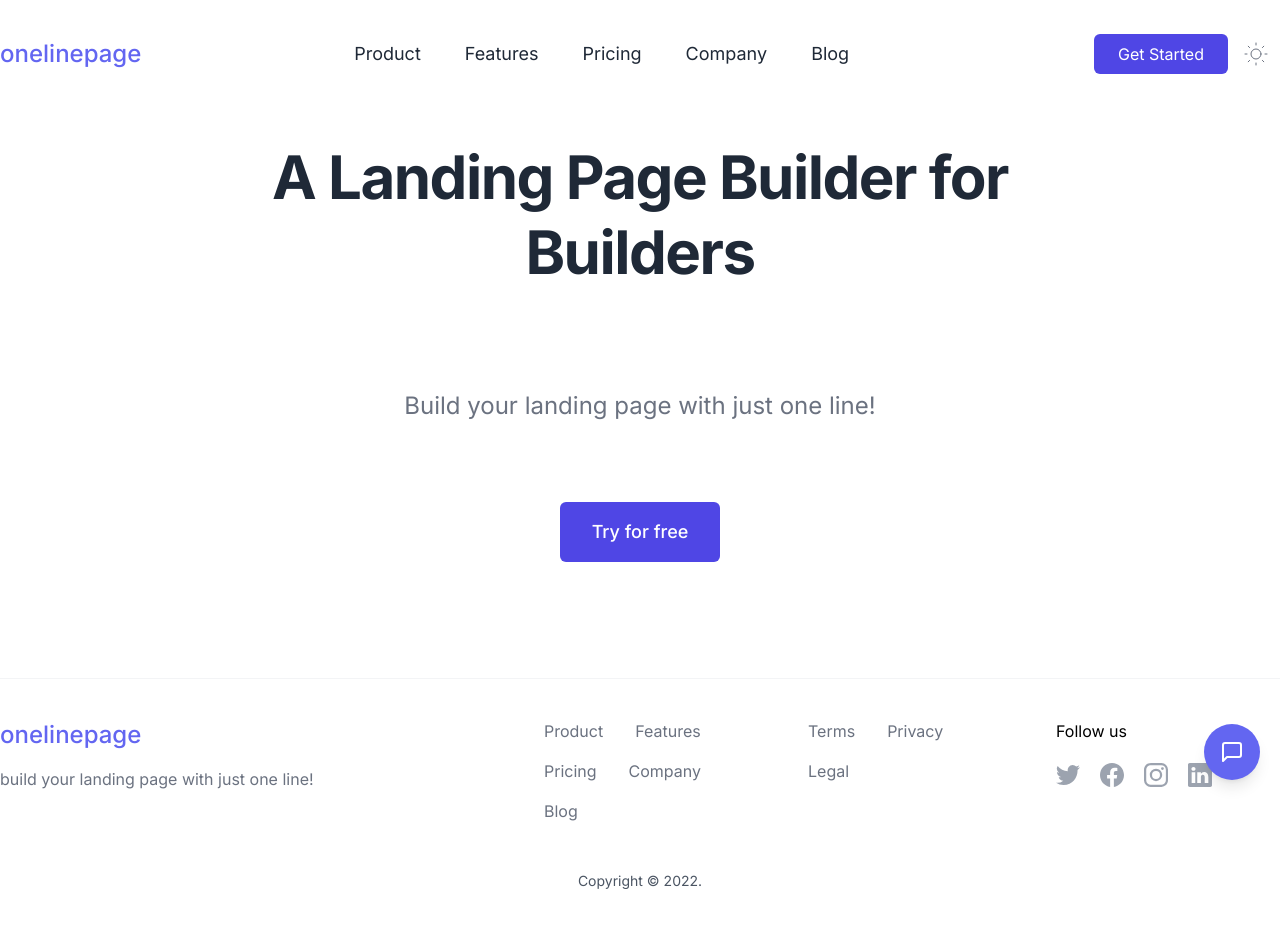
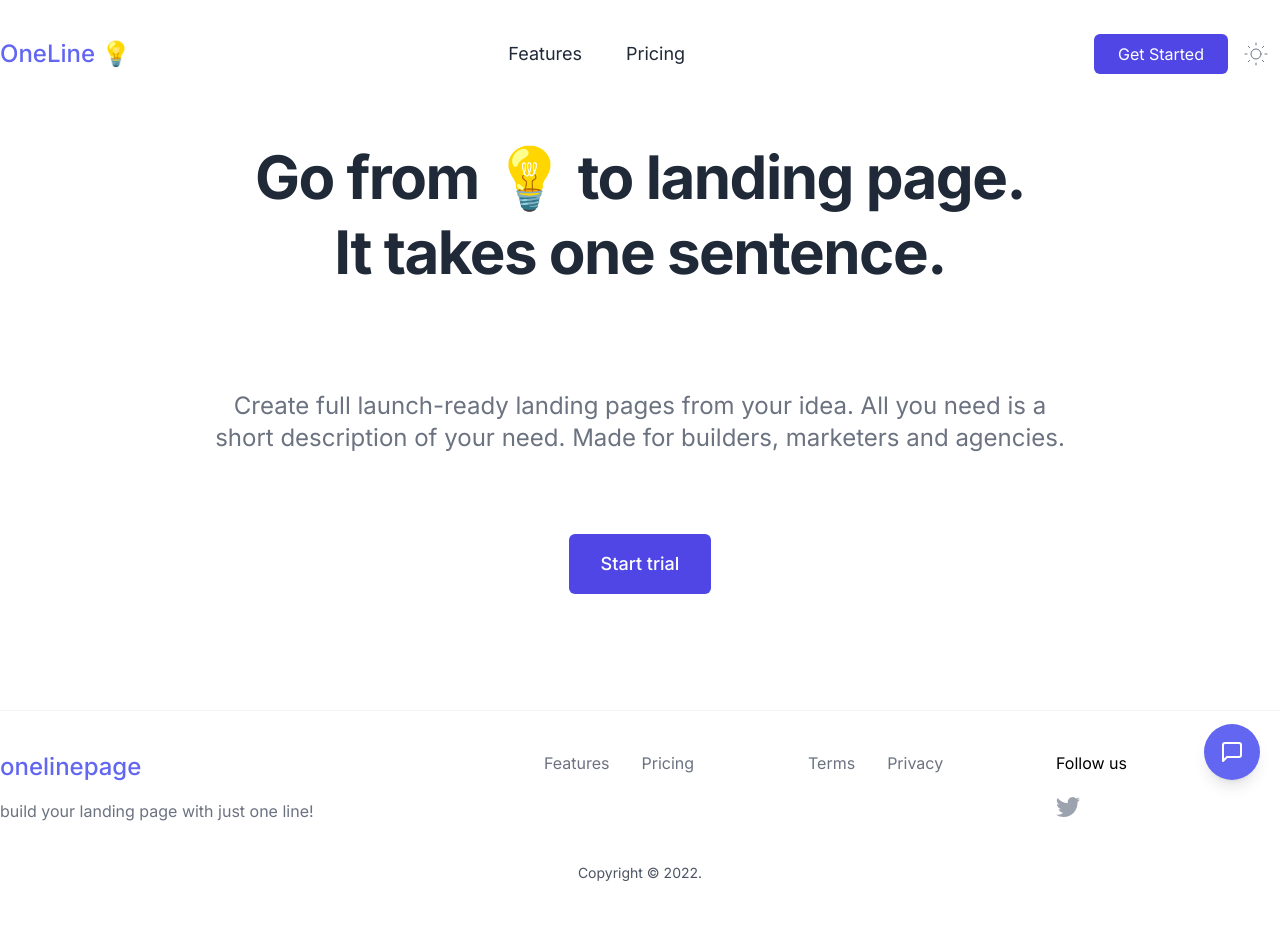
Before and after one commit to cxjohn/onelinepage-landing, a Next.js app: page / in a window 1280 px wide. Shown: the top 928 px of the page. Built offline with nearby package versions, Linux system fonts and the light colour scheme.

Commit message:
copywriting.

```diff
--- a/components/footer.js
+++ b/components/footer.js
@@ -3,8 +3,8 @@ import React from "react";
 import Container from "./container";
 
 export default function Footer() {
-  const navigation = ["Product", "Features", "Pricing", "Company", "Blog"];
-  const legal = ["Terms", "Privacy", "Legal"];
+  const navigation = ["Features", "Pricing"];
+  const legal = ["Terms", "Privacy"];
   return (
     <div className="relative">
       <Container>
@@ -50,32 +50,12 @@ export default function Footer() {
             <div>Follow us</div>
             <div className="flex mt-5 space-x-5 text-gray-400 dark:text-gray-500">
               <a
-                href="https://twitter.com/web3templates"
+                href="https://twitter.com/lennardeth  "
                 target="_blank"
                 rel="noreferrer"
               >
                 <span className="sr-only">Twitter</span>
                 <Twitter />
-              </a>
-              <a
-                href="https://facebook.com/web3templates"
-                target="_blank"
-                rel="noreferrer"
-              >
-                <span className="sr-only">Facebook</span>
-                <Facebook />
-              </a>
-              <a
-                href="https://instagram.com/web3templates"
-                target="_blank"
-                rel="noreferrer"
-              >
-                <span className="sr-only">Instagram</span>
-                <Instagram />
-              </a>
-              <a href="https://linkedin.com/" target="_blank" rel="noreferrer">
-                <span className="sr-only">Linkedin</span>
-                <Linkedin />
               </a>
             </div>
           </div>
--- a/components/hero.js
+++ b/components/hero.js
@@ -7,10 +7,12 @@ export default function Hero() {
         <div className="flex items-center w-full lg:w-2/3">
           <div className="flex flex-col items-center max-w-5xl mb-8">
             <h1 className="text-4xl font-bold leading-snug tracking-tight text-gray-800 lg:text-4xl lg:leading-tight xl:text-6xl xl:leading-tight dark:text-white text-center pb-20">
-              A Landing Page Builder for Builders
+              Go from 💡 to landing page. <br />
+              It takes one sentence.
             </h1>
             <p className="py-5 text-xl leading-normal text-gray-500 lg:text-xl xl:text-2xl dark:text-gray-300 text-center pb-20">
-              Build your landing page with just one line!
+              Create full launch-ready landing pages from your idea. All you need is a short description of your need.
+              Made for builders, marketers and agencies.
             </p>
 
             <a
@@ -19,7 +21,7 @@ export default function Hero() {
               rel="noreferrer"
               className="px-8 py-4 text-lg font-medium text-center text-white bg-indigo-600 rounded-md "
             >
-              Try for free
+              Start trial
             </a>
           </div>
         </div>
--- a/components/navbar.js
+++ b/components/navbar.js
@@ -3,7 +3,7 @@ import ThemeChanger from "./DarkSwitch";
 import { Disclosure } from "@headlessui/react";
 
 export default function Navbar() {
-  const navigation = ["Product", "Features", "Pricing", "Company", "Blog"];
+  const navigation = ["Features", "Pricing"];
 
   return (
     <div className="w-full">
@@ -15,7 +15,7 @@ export default function Navbar() {
               <div className="flex flex-wrap items-center justify-between w-full lg:w-auto">
                 <Link href="/">
                   <div className="flex items-center space-x-2 text-2xl font-medium text-indigo-500 dark:text-gray-100">
-                    <span>onelinepage</span>
+                    <span>OneLine 💡</span>
                   </div>
                 </Link>
 
```
Also changed, not shown: 1 other file (tests, documents, lock files or other folders).
